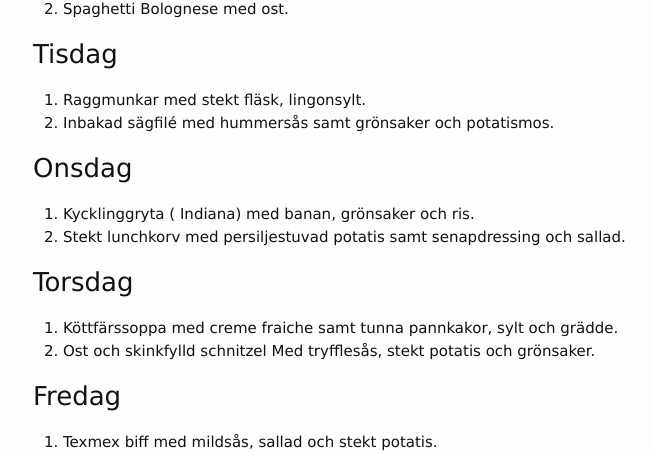
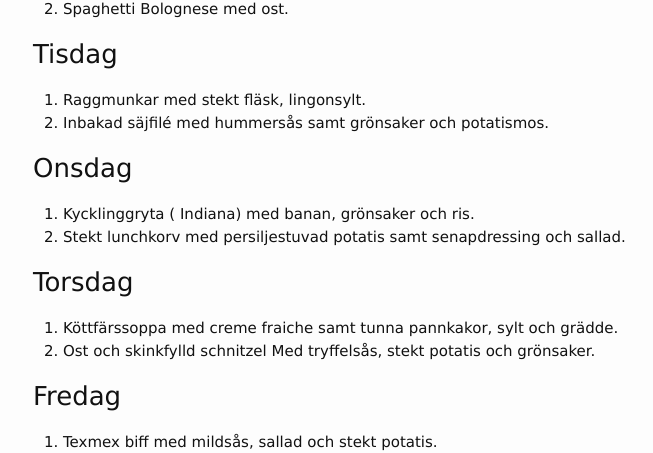
Before and after one commit to FarInn62/farinn62.github.io, a Jekyll site: the page built from lunch.md, in a window 1280 px wide. Shown: the part 241-694 px from the top of the page, without its empty margins (237-890 px from the left). Built offline with Jekyll 4.4.1, drawn with Linux system fonts in a browser that asks for light colours.

Commit message:
Update lunch.md

```diff
--- a/lunch.md
+++ b/lunch.md
@@ -15,7 +15,7 @@ Alla rätter: 90:- Take away: 75:-
 
 ### Tisdag
 1. Raggmunkar med stekt fläsk, lingonsylt.
-2. Inbakad sägfilé med hummersås samt grönsaker och potatismos.
+2. Inbakad säjfilé med hummersås samt grönsaker och potatismos.
 
 ### Onsdag
 1. Kycklinggryta ( Indiana) med banan, grönsaker och ris.
@@ -23,7 +23,7 @@ Alla rätter: 90:- Take away: 75:-
 
 ### Torsdag
 1. Köttfärssoppa med creme fraiche samt tunna pannkakor, sylt och grädde.
-2. Ost och skinkfylld schnitzel Med tryfflesås, stekt potatis och grönsaker.
+2. Ost och skinkfylld schnitzel Med tryffelsås, stekt potatis och grönsaker.
 
 ### Fredag
 1. Texmex biff med mildsås, sallad och stekt potatis.
```
